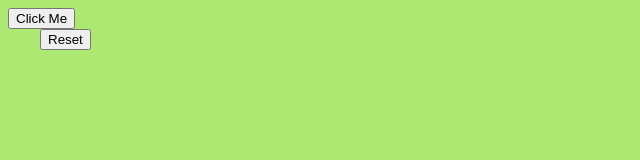
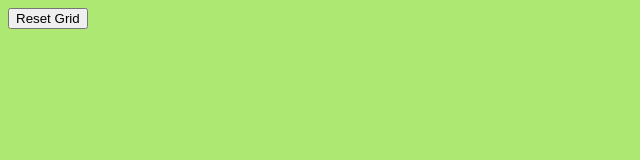
Before and after one commit to PaulOkoh/odin-etchASketch, a plain HTML site: page index.html in a window 1280 px wide. Shown: the whole page, without its empty margins (0-640 px from the left). Drawn offline with Linux system fonts and the light colour scheme.

Commit message:
refactor button tag

```diff
--- a/index.html
+++ b/index.html
@@ -5,13 +5,12 @@
   <meta http-equiv="X-UA-Compatible" content="IE=edge">
   <meta name="viewport" content="width=device-width, initial-scale=1.0">
   <link rel="stylesheet" href="styles.css">
-  <title>Document</title>
+  <title>Odin EtchASketch</title>
 </head>
 <body>
-  <button id="btn">Click Me</button>
-  <div id="container">
+  <div class="container">
     <div>
-      <button id="btn">Reset</button>
+      <button id="restart" class="reset">Reset Grid</button>
     </div>
     <div id="box"></div>
   </div>
```
